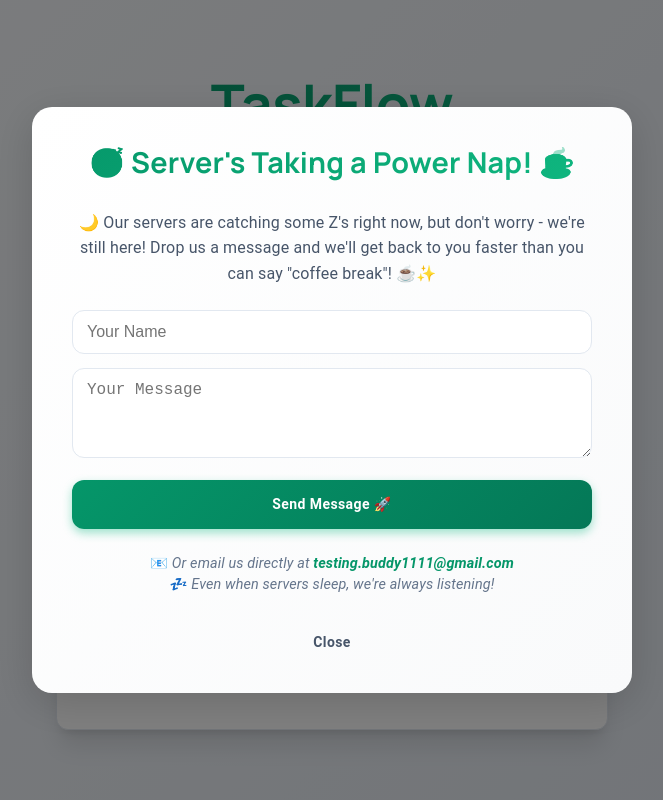
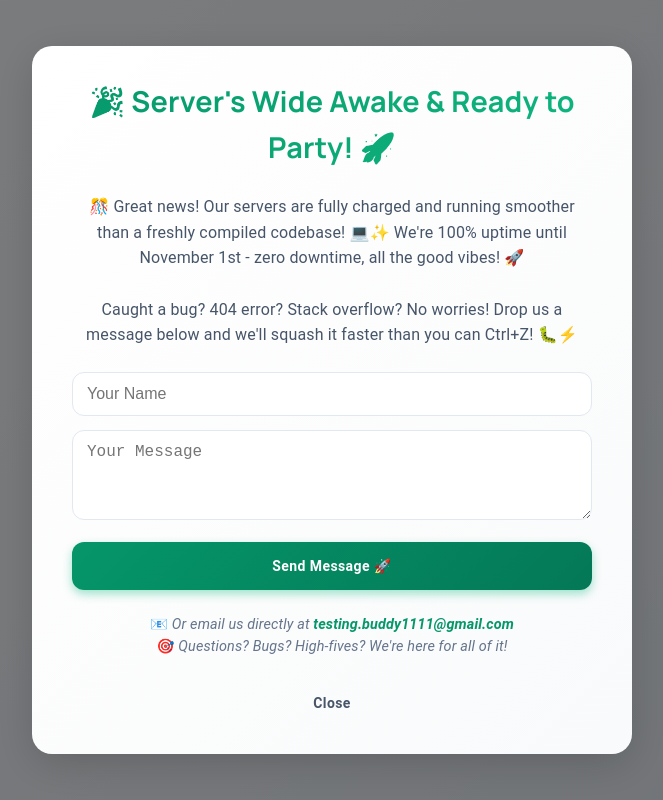
Before and after one commit to unbekannt01/tms-frontend, a React (Vite) app: page / in a window 1280 px wide. Shown: the whole page, without its empty margins (308-971 px from the left). Built offline with nearby package versions, Linux system fonts and the light colour scheme; no server answers.

Commit message:
Update Server Notice

```diff
--- a/src/Page/Home.jsx
+++ b/src/Page/Home.jsx
@@ -292,7 +292,7 @@
         </Box>
       </Container>
 
-      {/* ✅ AUTO-POPUP: Server's Taking a Power Nap Dialog */}
+      {/* ✅ AUTO-POPUP: Server's Wide Awake Dialog */}
       <Dialog
         open={openDialog}
         onClose={handleClose}
@@ -316,7 +316,7 @@
             WebkitTextFillColor: "transparent",
           }}
         >
-          😴 Server's Taking a Power Nap! ☕
+          🎉 Server's Wide Awake & Ready to Party! 🚀
         </DialogTitle>
         <DialogContent sx={{ mt: 1 }}>
           <Typography
@@ -328,9 +328,13 @@
               lineHeight: 1.6,
             }}
           >
-            🌙 Our servers are catching some Z's right now, but don't worry -
-            we're still here! Drop us a message and we'll get back to you faster
-            than you can say "coffee break"! ☕✨
+            🎊 Great news! Our servers are fully charged and running smoother
+            than a freshly compiled codebase! 💻✨ We're 100% uptime until
+            November 1st - zero downtime, all the good vibes! 🚀
+            <br />
+            <br />
+            Caught a bug? 404 error? Stack overflow? No worries! Drop us a
+            message below and we'll squash it faster than you can Ctrl+Z! 🐛⚡
           </Typography>
           <form
             onSubmit={handleFormSubmit}
@@ -376,7 +380,7 @@
             <input
               type="hidden"
               name="_subject"
-              value="Message from TaskFlow - Server Nap Time!"
+              value="Message from TaskFlow - We're All Ears!"
             />
             <Button
               type="submit"
@@ -419,7 +423,7 @@
               testing.buddy1111@gmail.com
             </a>
             <br />
-            💤 Even when servers sleep, we're always listening!
+            🎯 Questions? Bugs? High-fives? We're here for all of it!
           </Typography>
         </DialogContent>
         <DialogActions sx={{ justifyContent: "center", pb: 2 }}>
```
